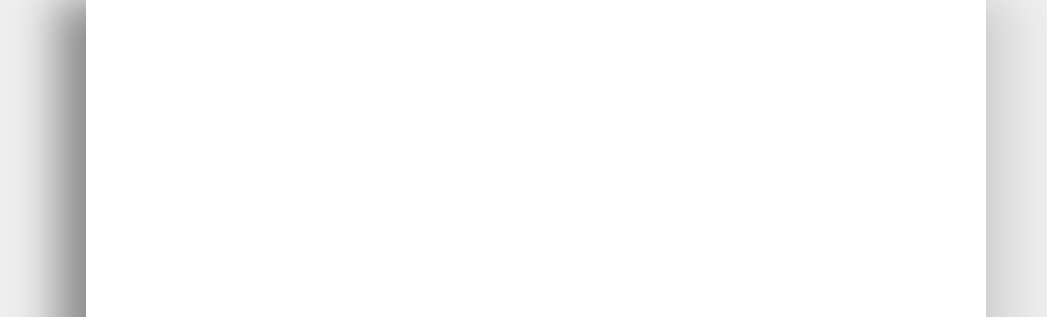
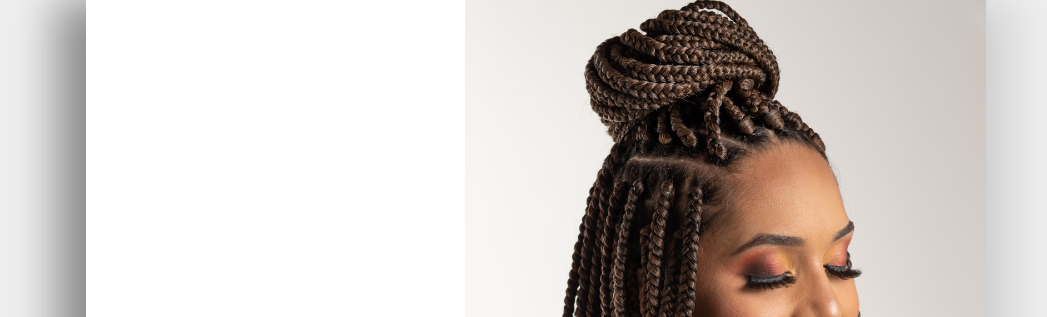
Before and after one commit to simplykode/simbas-hairtique, a plain HTML site: page index.html in a window 1280 px wide. Shown: the top 317 px of the page, without its empty margins (104-1151 px from the left). Drawn offline with nearby package versions, Linux system fonts and the light colour scheme.

Commit message:
Update style.css
Fixed landing-image not showing up

```diff
--- a/css/style.css
+++ b/css/style.css
@@ -53,7 +53,7 @@ main {
 }
 
 #landing-image{
-    background: url(/dist/img/background-img.jpg);
+    background: url(../img/background-img.jpg);
     background-position: center;
     background-size: cover;
     background-repeat: no-repeat;
```
